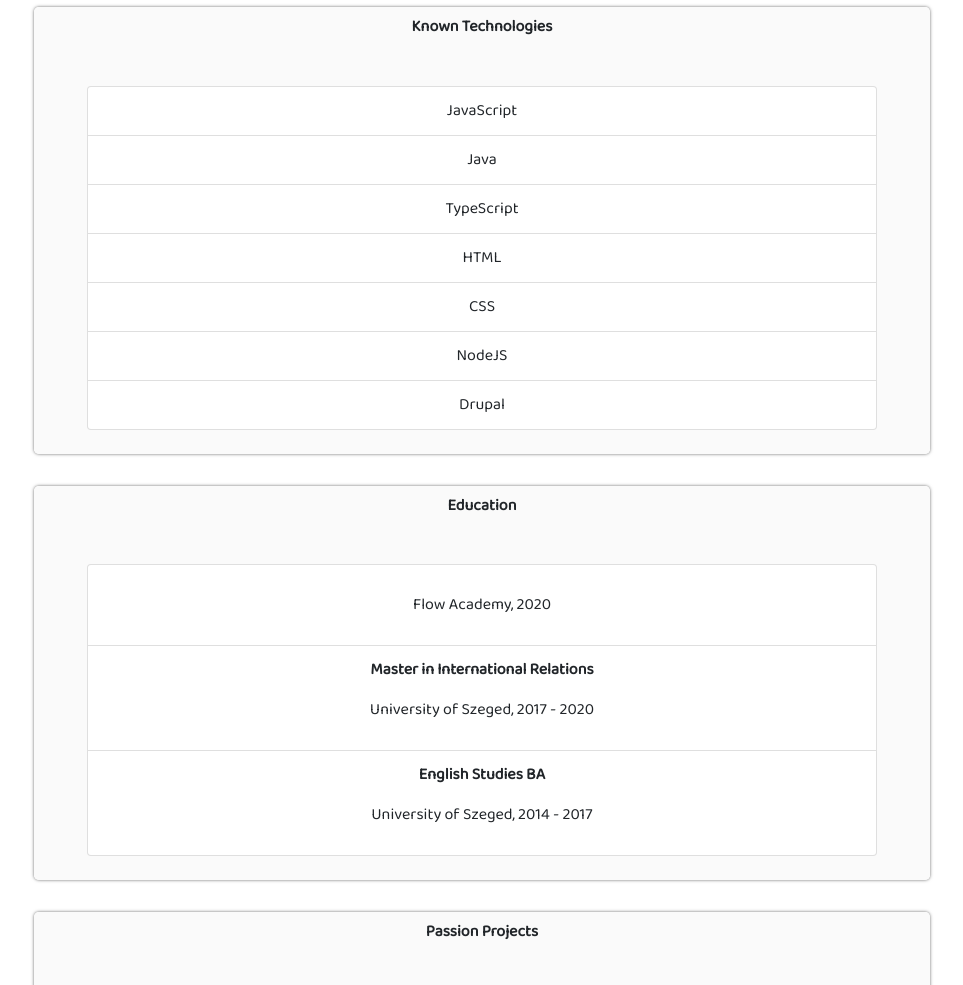
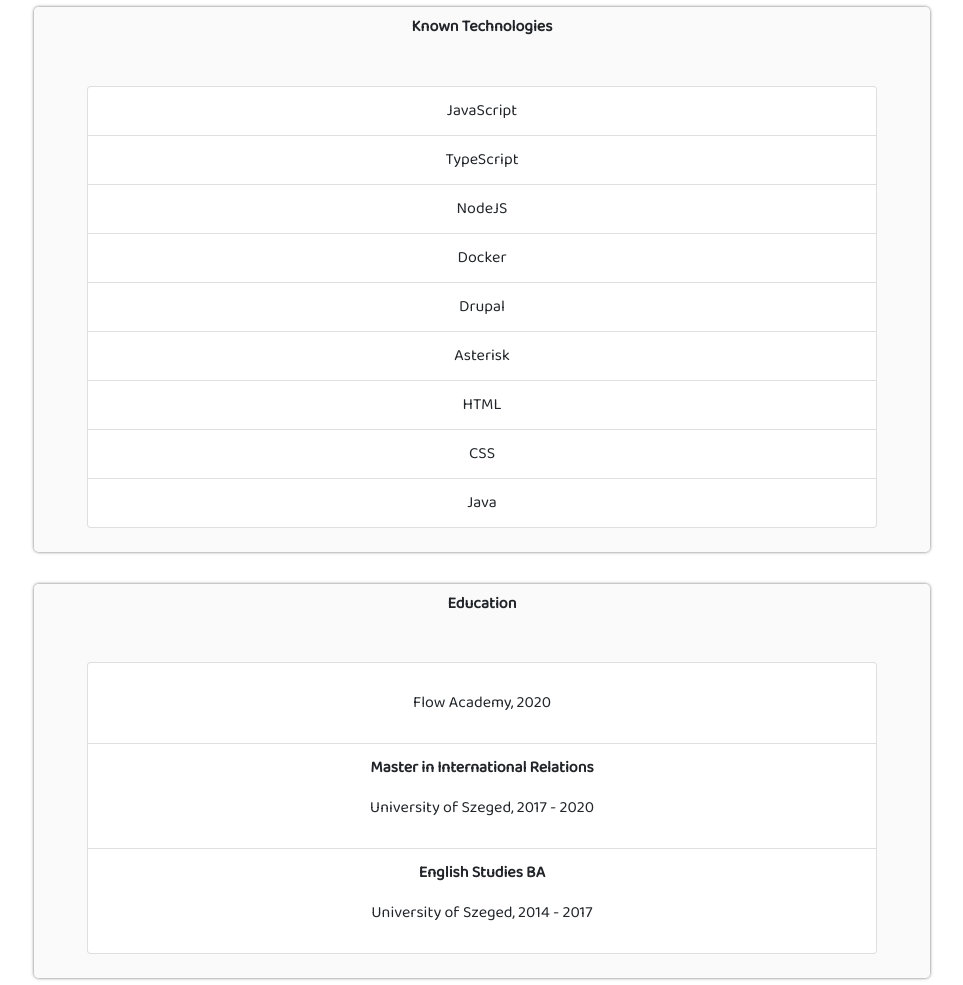
Before and after one commit to javierfurus/javierfurus.github.io, a plain HTML site: page index.html in a window 1280 px wide. Shown: the part 720-1705 px from the top of the page, without its empty margins (158-1121 px from the left). Drawn offline with nearby package versions, Linux system fonts and the light colour scheme.

Commit message:
Added new skills

```diff
--- a/index.html
+++ b/index.html
@@ -89,12 +89,14 @@
         <p class="content-text">
         <ul class="list-group p-2">
           <li class="list-group-item">JavaScript</li>
-          <li class="list-group-item">Java</li>
           <li class="list-group-item">TypeScript</li>
+          <li class="list-group-item">NodeJS</li>
+          <li class="list-group-item">Docker</li>
+          <li class="list-group-item">Drupal</li>
+          <li class="list-group-item">Asterisk</li>
           <li class="list-group-item">HTML</li>
           <li class="list-group-item">CSS</li>
-          <li class="list-group-item">NodeJS</li>
-          <li class="list-group-item">Drupal</li>
+          <li class="list-group-item">Java</li>
         </ul>
         </p>
       </article>
@@ -148,6 +150,7 @@
         <ul class="list-group p-2">
           <li class="list-group-item">Video Games</li>
           <li class="list-group-item">Books</li>
+          <li class="list-group-item">Traveling</li>
           <li class="list-group-item">Retro technology</li>
         </ul>
         </p>
```
